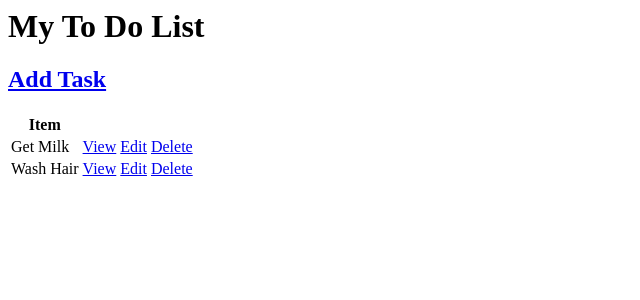
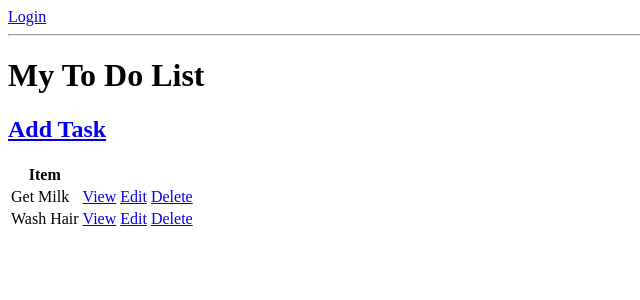
Before and after one commit to KimFarida/TODO_LIST, a Django app: page / in a window 1280 px wide. Shown: the top 300 px of the page, without its empty margins (0-640 px from the left). Run offline with Django 4.2, Linux system fonts and the light colour scheme; data comes from the database, SQL or seed files in the repository; both versions use the stored data as it was after the commit.

Commit message:
Feat: Added Login and Logout View

```diff
--- a/base/templates/base/task_list.html
+++ b/base/templates/base/task_list.html
@@ -1,3 +1,11 @@
+{% if request.user.is_authenticated %}
+    <p>{{request.user}}</p>
+    <a href = "{% url 'logout' %}">Logout</a>
+{% else %}
+<a href = "{% url 'login' %}">Login</a>
+{% endif %}
+<hr>
+
 <h1>My To Do List</h1>
 <a href="{% url 'task-create' %}"><h2>Add Task</h2></a>
 
--- a/base/urls.py
+++ b/base/urls.py
@@ -1,8 +1,10 @@
 from django.urls import path
-from .views import TaskList, TaskDetail, TaskCreate, TaskUpdate, DeleteView
-
+from .views import TaskList, TaskDetail, TaskCreate, TaskUpdate, DeleteView, CustomLoginView
+from django.contrib.auth.views import LogoutView
 
 urlpatterns = [
+    path('login/', CustomLoginView.as_view(), name='login'),
+    path('logout/', LogoutView.as_view(next_page='login'), name='logout'),
     path('', TaskList.as_view(), name='tasks'),
     path('task/<str:pk>/', TaskDetail.as_view(), name='task'),
     path('task-create/', TaskCreate.as_view(), name='task-create'),
--- a/base/views.py
+++ b/base/views.py
@@ -3,9 +3,22 @@ from django.views.generic.list import ListView
 from django.views.generic.detail import DetailView
 from django.views.generic.edit import CreateView, UpdateView, DeleteView
 from django.urls import reverse_lazy
+
+from django.contrib.auth.views import LoginView
+
 from .models import Task
 
 # Create your views here.
+class CustomLoginView(LoginView):
+    template_name = 'base/login.html'
+    fields = '__all__'
+    redirect_authenticated_user = True
+
+    def get_success_url(self):
+         return reverse_lazy('tasks')
+
+
+
 class TaskList(ListView):
     model = Task
     context_object_name = 'tasks'
```
Also changed, not shown: base/templates/base/login.html (added, +7 -0 lines), db.sqlite3.
